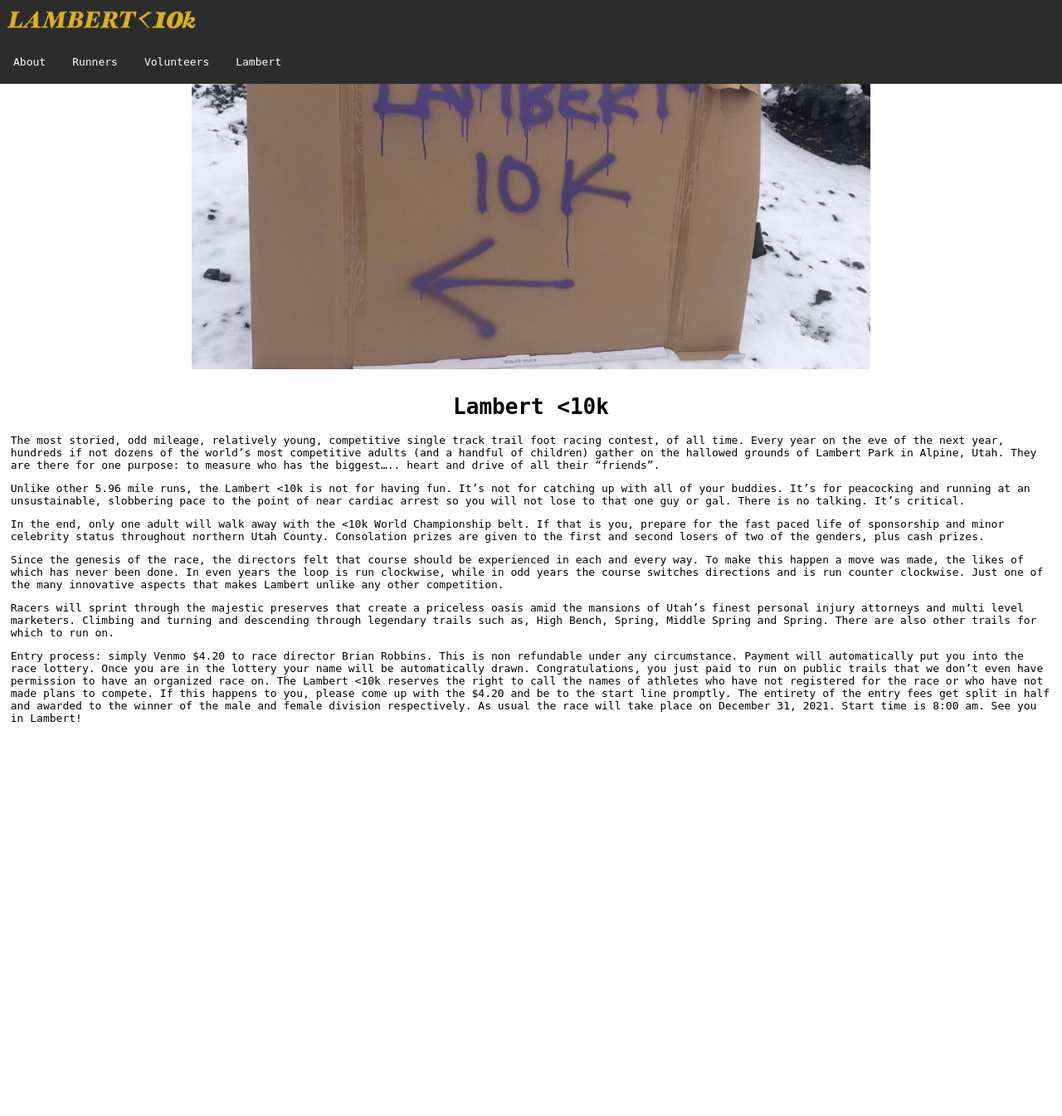
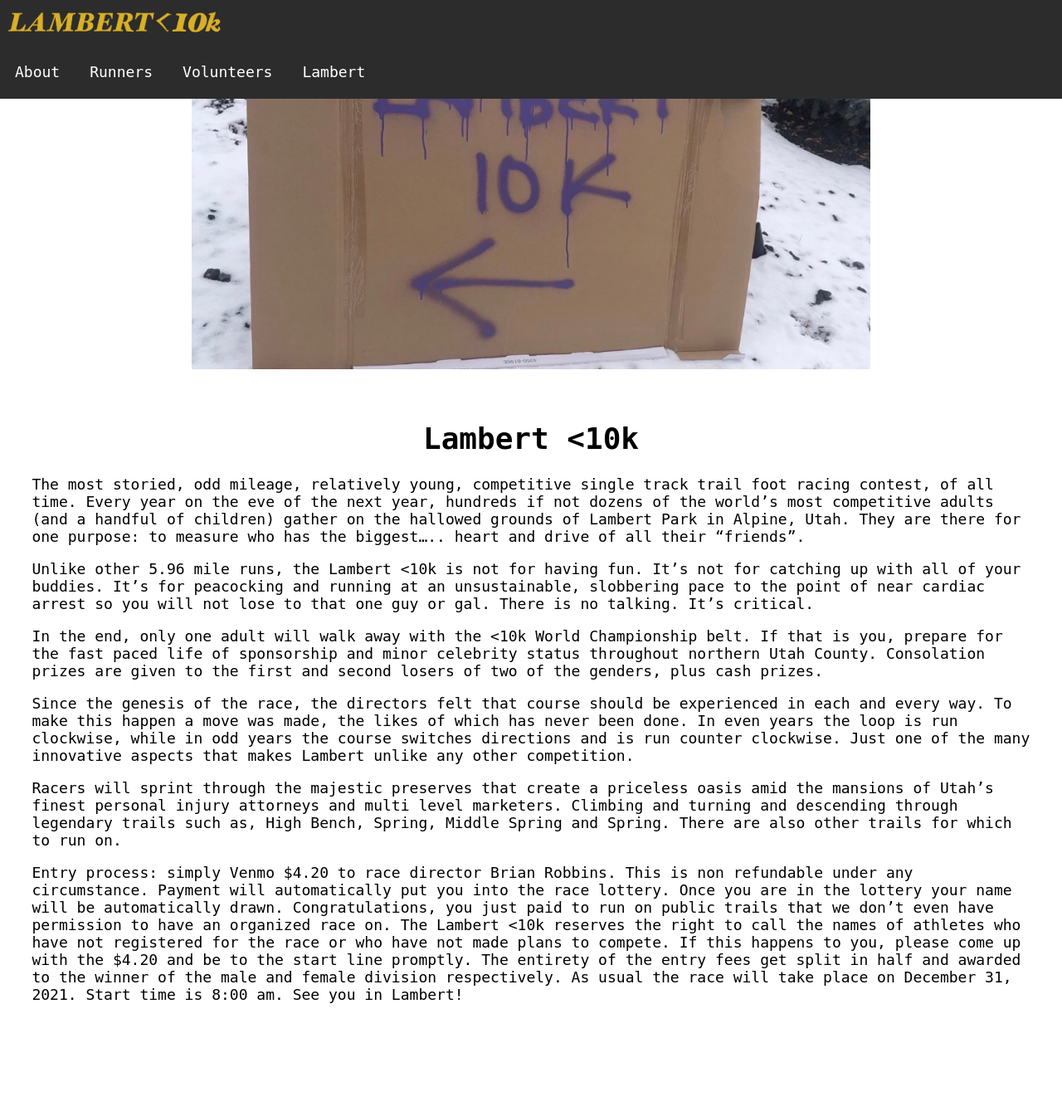
Before and after one commit to murfdog64/lambert10k, a PHP site: page / in a window 1280 px wide. Shown: the whole page at 83% size. Before the commit the page ends 870 px from the top, so only its background shows below. Run offline with PHP 8.4, Linux system fonts and the light colour scheme.

Commit message:
readability fix

```diff
--- a/styles.css
+++ b/styles.css
@@ -4,6 +4,7 @@
 
 body, html {
   height: 100%;
+  font-size: 18px;
 }
 
 body {
@@ -106,7 +107,7 @@ ul li ul li {
 
 .landing {
   flex-direction: column;
-  padding: 1vw;
+  padding: 3vw;
   height: 50rem;
   background-color: white;
 }
```
